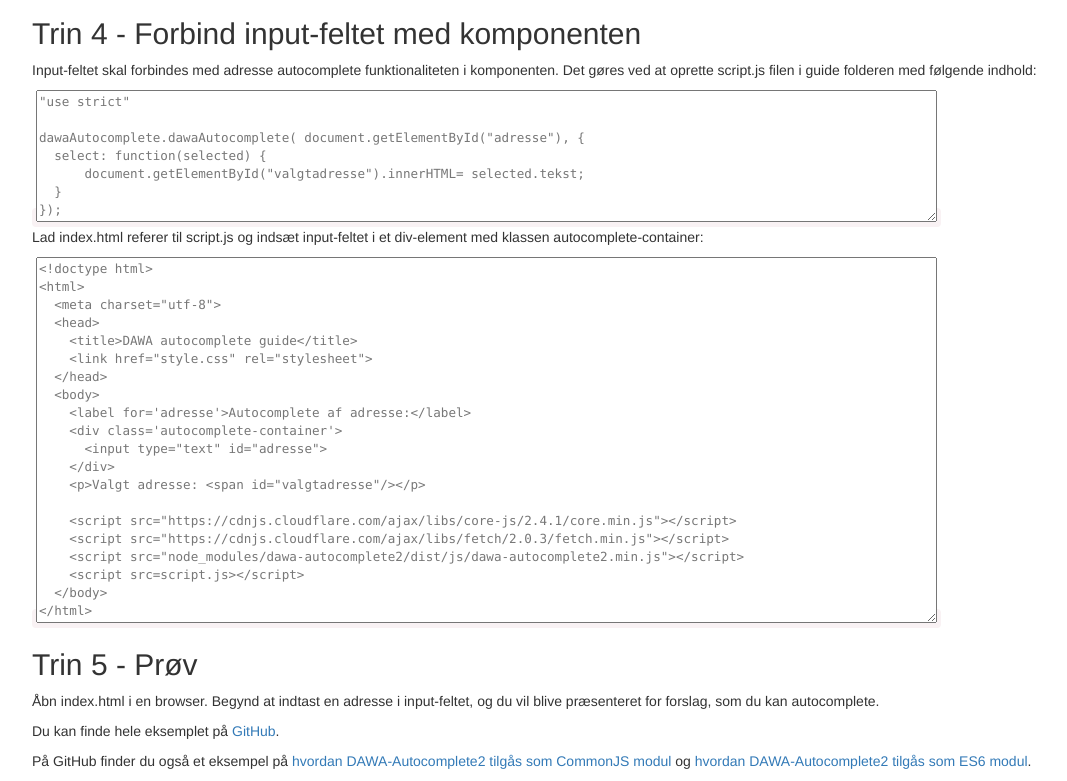
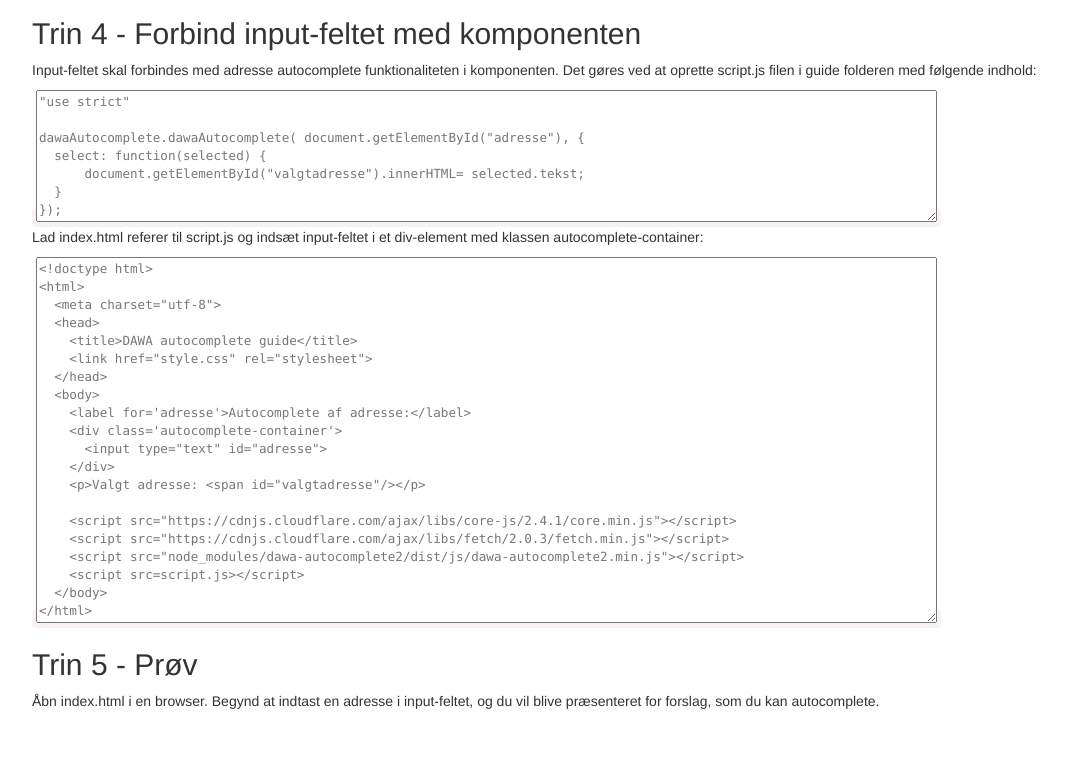
Before and after one commit to SDFIdk/autocomplete2.aws.dk, a website: page guide2.html in a window 1280 px wide. Shown: the part 2525-3306 px from the top of the page, without its empty margins (38-1105 px from the left). After the commit the page ends 3246 px from the top, so only its background shows below. Drawn offline with nearby package versions, Linux system fonts and the light colour scheme; files that its build step writes are made by us from their sources.

Commit message:
Removed where you can find an example of the guide

```diff
--- a/guide2.html
+++ b/guide2.html
@@ -232,8 +232,6 @@ dawaAutocomplete.dawaAutocomplete( document.getElementById("adresse"), {
 
       <h2>Trin 5 - Prøv</h2>
       <p>Åbn index.html i en browser. Begynd at indtast en adresse i input-feltet, og du vil blive præsenteret for forslag, som du kan autocomplete.</p>
-      <p>Du kan finde hele eksemplet på <a href='https://github.com/DanmarksAdresser/dawa-autocomplete-guide'>GitHub</a>.</p>
-      <p>På GitHub finder du også et eksempel på <a href='https://github.com/DanmarksAdresser/dawa-autocomplete-guide-CommonJS'>hvordan DAWA-Autocomplete2 tilgås som CommonJS modul</a> og <a href='https://github.com/DanmarksAdresser/dawa-autocomplete-guide-ES6'>hvordan DAWA-Autocomplete2 tilgås som ES6 modul</a>.</p>
 
     </div><!-- /.container -->
 
```
